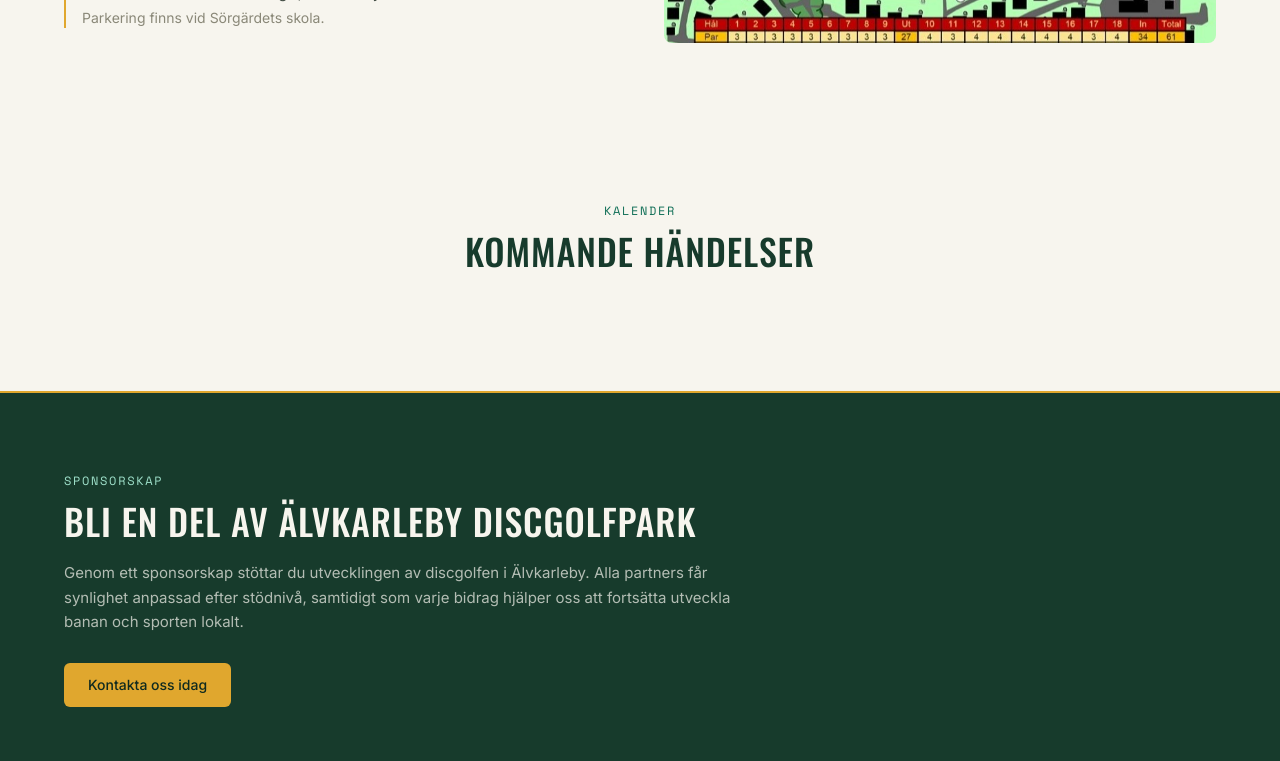
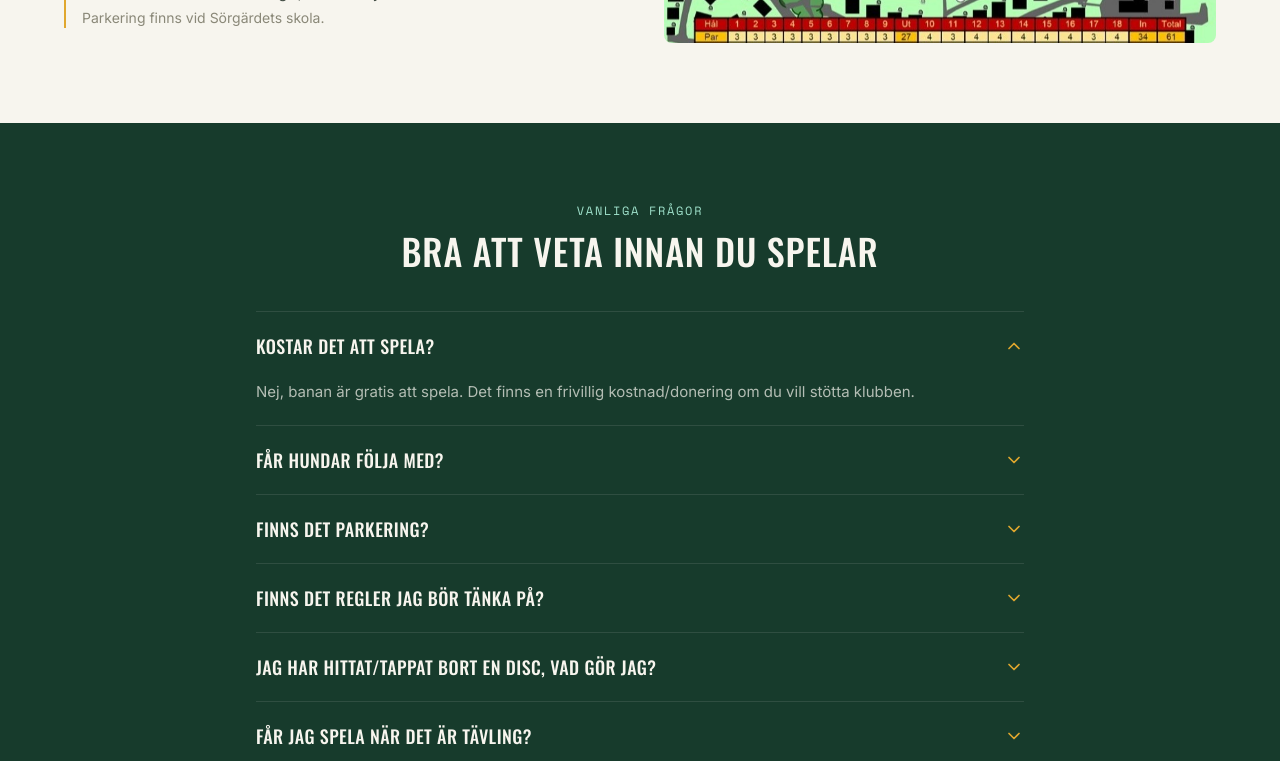
Before and after one commit to KungForsen/alvkarleby-dgp, a Next.js app: page / in a window 1280 px wide. Shown: the part 1320-2081 px from the top of the page. Built offline with nearby package versions, Linux system fonts and the light colour scheme.

Commit message:
Lägg till FAQ-sektion

```diff
--- a/src/app/page.tsx
+++ b/src/app/page.tsx
@@ -3,6 +3,7 @@
 import FallDivider from "@/components/FallDivider";
 import SponsorStrip from "@/components/SponsorStrip";
 import Info from "@/components/Info";
+import FAQ from "@/components/FAQ";
 import Calendar from "@/components/Calendar";
 import SponsorCTA from "@/components/SponsorCTA";
 import Contact from "@/components/Contact";
@@ -17,6 +18,7 @@
         <FallDivider />
         <SponsorStrip />
         <Info />
+        <FAQ />
         <Calendar />
         <FallDivider />
         <SponsorCTA />
--- /dev/null
+++ b/src/components/FAQ.tsx
@@ -0,0 +1,82 @@
+"use client";
+
+import { useState } from "react";
+import { ChevronDown } from "lucide-react";
+
+const faqs = [
+  {
+    q: "Kostar det att spela?",
+    a: "Nej, banan är gratis att spela. Det finns en frivillig kostnad/donering om du vill stötta klubben.",
+  },
+  {
+    q: "Får hundar följa med?",
+    a: "Ja, kopplade hundar är välkomna. Kom ihåg att plocka upp efter dem.",
+  },
+  {
+    q: "Finns det parkering?",
+    a: "Ja, parkering finns i anslutning till banan.",
+  },
+  {
+    q: "Finns det regler jag bör tänka på?",
+    a: "Ja. Visa hänsyn till andra spelare, gående och naturen. Kasta aldrig om någon befinner sig inom räckhåll, och låt snabbare grupper spela igenom om det är möjligt.",
+  },
+  {
+    q: "Jag har hittat/tappat bort en disc, vad gör jag?",
+    a: "Hittad disc lämnas in i brevlådan vid informationstavlan. Vid en borttappad disc som återfinns skickar vi ut ett SMS — den kan sedan hämtas i samband med veckogolf eller enligt överenskommelse med den som hör av sig.",
+  },
+  {
+    q: "Får jag spela när det är tävling?",
+    a: "Vid tävlingar eller organiserade aktiviteter kan banan vara helt eller delvis avstängd. Se kalendern eller klubbens sociala medier för aktuell information.",
+  },
+];
+
+export default function FAQ() {
+  const [open, setOpen] = useState<number | null>(0);
+
+  return (
+    <section id="faq" className="bg-forest px-5 py-20 sm:px-8">
+      <div className="mx-auto max-w-3xl">
+        <p className="eyebrow mb-3 text-center text-teal-light">Vanliga frågor</p>
+        <h2 className="text-center font-display text-3xl font-medium uppercase tracking-wide text-cream sm:text-4xl">
+          Bra att veta innan du spelar
+        </h2>
+
+        <div className="mt-10 divide-y divide-cream/10 border-t border-cream/10">
+          {faqs.map((item, i) => {
+            const isOpen = open === i;
+            return (
+              <div key={item.q}>
+                <button
+                  type="button"
+                  onClick={() => setOpen(isOpen ? null : i)}
+                  aria-expanded={isOpen}
+                  className="flex w-full items-center justify-between gap-4 py-5 text-left"
+                >
+                  <span className="font-display text-base font-medium uppercase tracking-wide text-cream sm:text-lg">
+                    {item.q}
+                  </span>
+                  <ChevronDown
+                    size={20}
+                    className={`shrink-0 text-gold transition-transform duration-300 ${
+                      isOpen ? "rotate-180" : "rotate-0"
+                    }`}
+                    aria-hidden="true"
+                  />
+                </button>
+                <div
+                  className={`overflow-hidden transition-all duration-300 ease-out ${
+                    isOpen ? "max-h-48 opacity-100" : "max-h-0 opacity-0"
+                  }`}
+                >
+                  <p className="pb-5 text-[15px] leading-relaxed text-cream/70">
+                    {item.a}
+                  </p>
+                </div>
+              </div>
+            );
+          })}
+        </div>
+      </div>
+    </section>
+  );
+}
--- a/src/components/Header.tsx
+++ b/src/components/Header.tsx
@@ -6,6 +6,7 @@
 
 const links = [
   { href: "/#information", label: "Information" },
+  { href: "/#faq", label: "FAQ" },
   { href: "/#kalender", label: "Kalender" },
   { href: "/#sponsor", label: "Sponsor" },
   { href: "/#kontakt", label: "Kontakt" },
```
